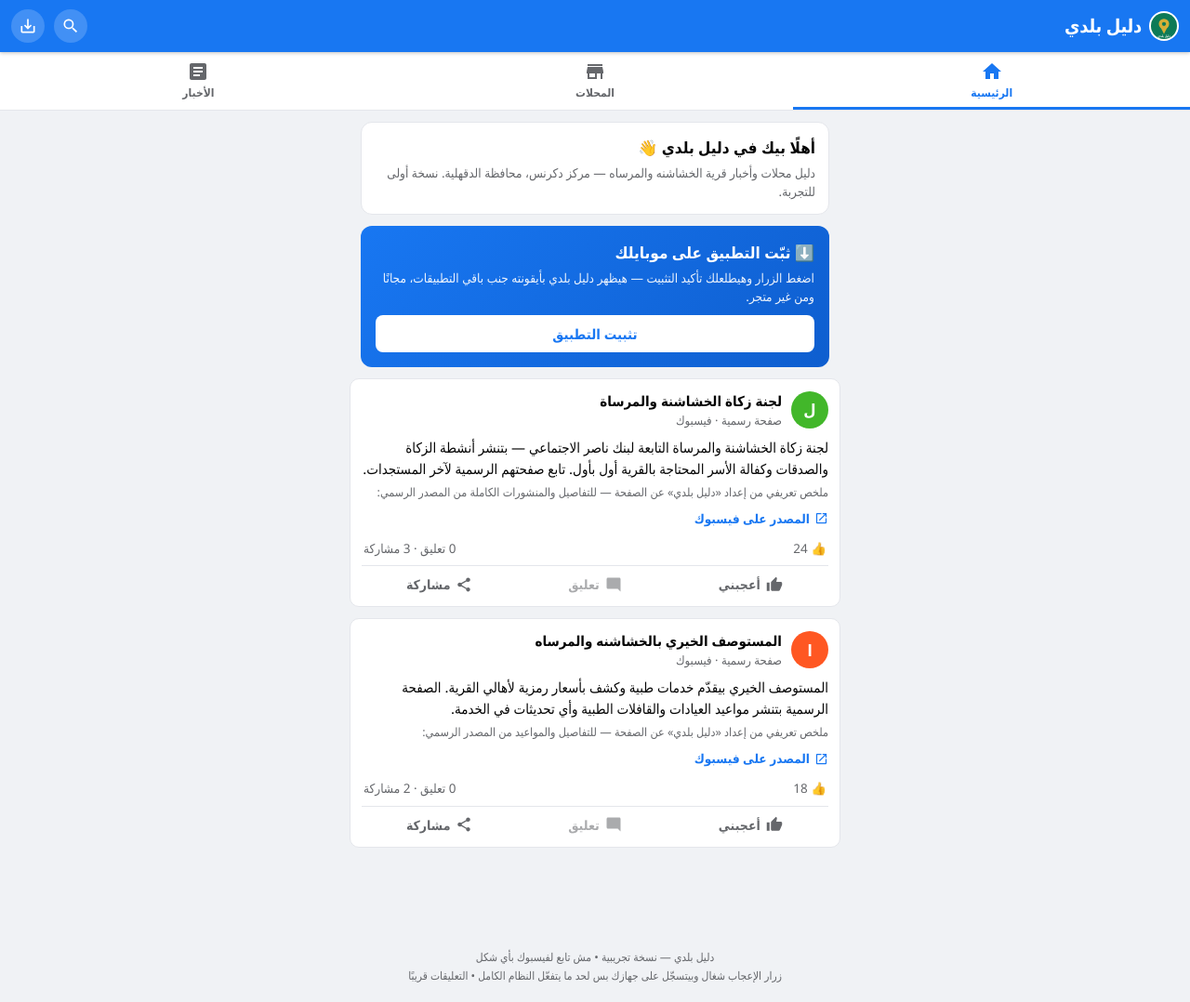
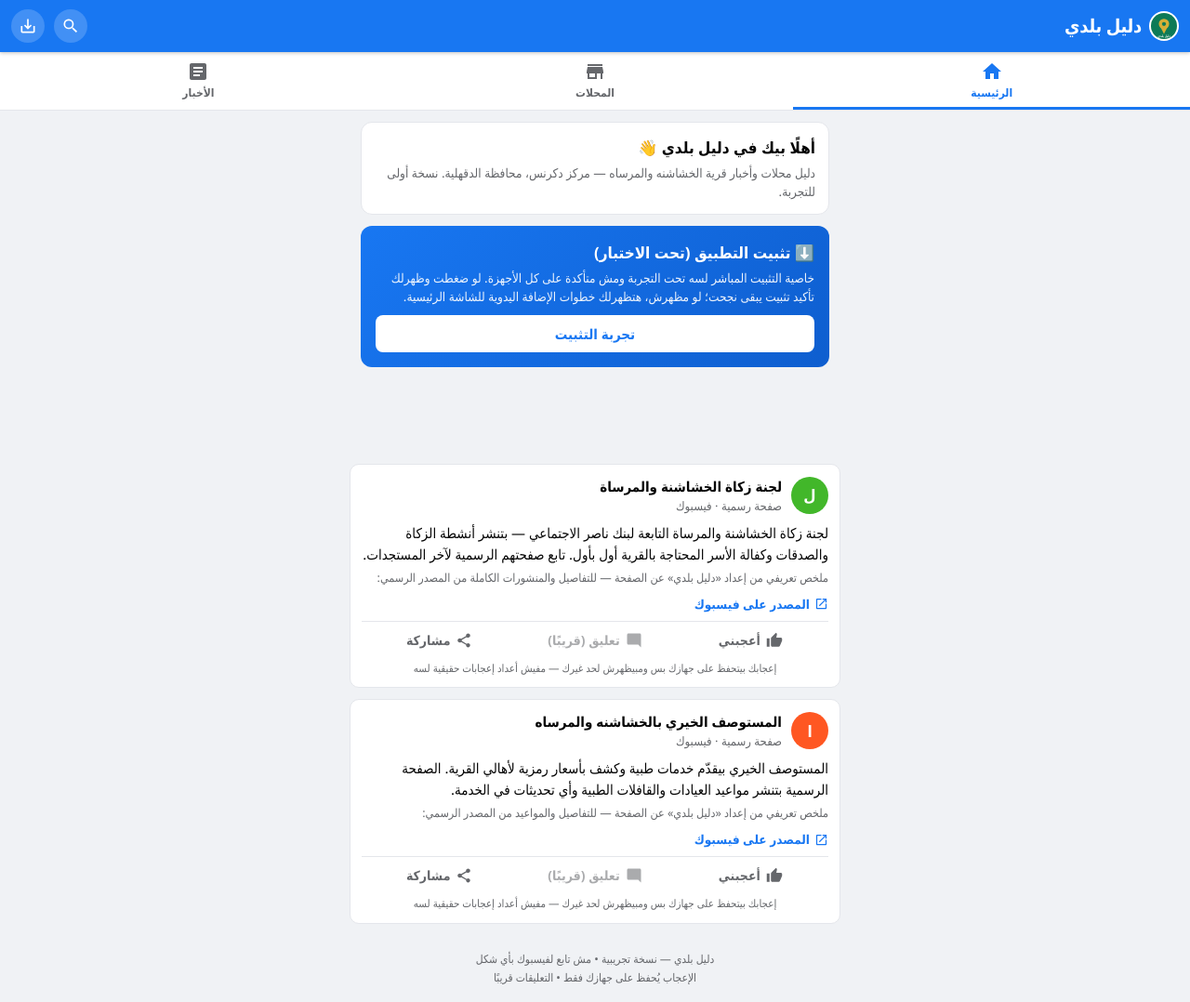
Before and after one commit to AbotayamDesign/dalil-baladi, a plain HTML site: page index.html in a window 1280 px wide. Shown: the whole page at 93% size. Drawn offline with Linux system fonts and the light colour scheme.

Commit message:
Update installation instructions and like button behavior

```diff
--- a/index.html
+++ b/index.html
@@ -107,6 +107,7 @@
   .modal ol li{margin-bottom:6px}
   .modal .close{margin-top:12px;width:100%;background:var(--fb-blue);color:#fff;border-radius:8px;padding:10px;font-weight:700;font-size:15px}
 
+  .local-note{font-size:11.5px;color:var(--secondary);text-align:center;padding:2px 8px 8px}
   .empty-msg{text-align:center;color:var(--secondary);padding:30px 20px;font-size:14px}
 </style>
 </head>
@@ -145,9 +146,10 @@
     <p>دليل محلات وأخبار قرية الخشاشنه والمرساه — مركز دكرنس، محافظة الدقهلية. نسخة أولى للتجربة.</p>
   </div>
   <div class="install-card" id="installCard">
-    <h3>⬇️ ثبّت التطبيق على موبايلك</h3>
-    <p>اضغط الزرار وهيطلعلك تأكيد التثبيت — هيظهر دليل بلدي بأيقونته جنب باقي التطبيقات، مجانًا ومن غير متجر.</p>
-    <button class="install-btn" id="installBtn">تثبيت التطبيق</button>
+    <h3>⬇️ تثبيت التطبيق (تحت الاختبار)</h3>
+    <p>خاصية التثبيت المباشر لسه تحت التجربة ومش متأكدة على كل الأجهزة. لو ضغطت وظهرلك تأكيد تثبيت يبقى نجحت؛ لو مظهرش، هتظهرلك خطوات الإضافة اليدوية للشاشة الرئيسية.</p>
+    <button class="install-btn" id="installBtn">تجربة التثبيت</button>
+  </div>
   </div>
   <div id="homeNews"></div>
 </div>
@@ -171,12 +173,16 @@
 
 <!-- ===== News ===== -->
 <div class="view" id="view-news">
+  <div class="card" style="padding:14px">
+    <div style="font-weight:700;font-size:16px;margin-bottom:4px">📰 مصادر أخبار البلد</div>
+    <div style="font-size:13.5px;color:var(--secondary)">دي صفحات فيسبوك من البلد جمّعناها في مكان واحد مع وصف مختصر من إعدادنا. التطبيق مش بيسحب منشورات آليًا ولا دي خلاصة أخبار حية — للمنشورات الكاملة افتح المصدر من الرابط.</div>
+  </div>
   <div id="newsList"></div>
 </div>
 
 <div class="footer-note">
   دليل بلدي — نسخة تجريبية • مش تابع لفيسبوك بأي شكل<br>
-  زرار الإعجاب شغال وبيتسجّل على جهازك بس لحد ما يتفعّل النظام الكامل • التعليقات قريبًا
+  الإعجاب يُحفظ على جهازك فقط • التعليقات قريبًا
 </div>
 
 <!-- Install instructions modal -->
@@ -223,17 +229,13 @@ const LINK_SVG='<svg viewBox="0 0 24 24"><path d="M19 19H5V5h7V3H5c-1.11 0-2 .9-
 function actionBar(item){
   const likes=getLikes();
   const liked=!!likes[item.id];
-  const count=(item.baseLikes||0)+(liked?1:0);
   return `
-  <div class="stats-row">
-    <span class="like-count" data-id="${item.id}">👍 ${count}</span>
-    <span>${item.comments||0} تعليق · ${item.shares||0} مشاركة</span>
+  <div class="actions">
+    <button class="action like-btn ${liked?'liked':''}" data-id="${item.id}">${LIKE_SVG}<span>${liked?'أعجبك':'أعجبني'}</span></button>
+    <button class="action disabled">${COMMENT_SVG}<span>تعليق (قريبًا)</span></button>
+    <button class="action share-btn" data-id="${item.id}" data-title="${encodeURIComponent(item.title)}" data-url="${encodeURIComponent(item.url||location.href)}">${SHARE_SVG}<span>مشاركة</span></button>
   </div>
-  <div class="actions">
-    <button class="action like-btn ${liked?'liked':''}" data-id="${item.id}">${LIKE_SVG}<span>أعجبني</span></button>
-    <button class="action disabled" title="قريبًا">${COMMENT_SVG}<span>تعليق</span></button>
-    <button class="action share-btn" data-id="${item.id}" data-title="${encodeURIComponent(item.title)}" data-url="${encodeURIComponent(item.url||location.href)}">${SHARE_SVG}<span>مشاركة</span></button>
-  </div>`;
+  <div class="local-note">إعجابك بيتحفظ على جهازك بس ومبيظهرش لحد غيرك — مفيش أعداد إعجابات حقيقية لسه</div>`;
 }
 
 function postCard(item,opts){
@@ -277,7 +279,7 @@ function renderShops(){
   el.innerHTML=list.map(s=>postCard({
     id:'shop-'+s.id, title:s.name, sub:s.category+' · الخشاشنه والمرساه',
     text:(s.desc||'')+'\n📞 '+s.phone,
-    demo:true, baseLikes:s.baseLikes||0, comments:0, shares:0
+    demo:true
   })).join('');
   bindActions(el);
 }
@@ -307,12 +309,9 @@ function bindActions(root){
       const likes=getLikes();
       if(likes[id])delete likes[id];else likes[id]=true;
       setLikes(likes);
-      btn.classList.toggle('liked',!!likes[id]);
-      const cnt=btn.closest('.card').querySelector('.like-count');
-      if(cnt){
-        const base=parseInt((cnt.textContent.match(/👍 (\d+)/)||[0,0])[1])+(likes[id]?1:-1);
-        cnt.textContent='👍 '+base;
-      }
+      const on=!!likes[id];
+      btn.classList.toggle('liked',on);
+      btn.querySelector('span').textContent=on?'أعجبك':'أعجبني';
     };
   });
   root.querySelectorAll('.share-btn').forEach(btn=>{
```
